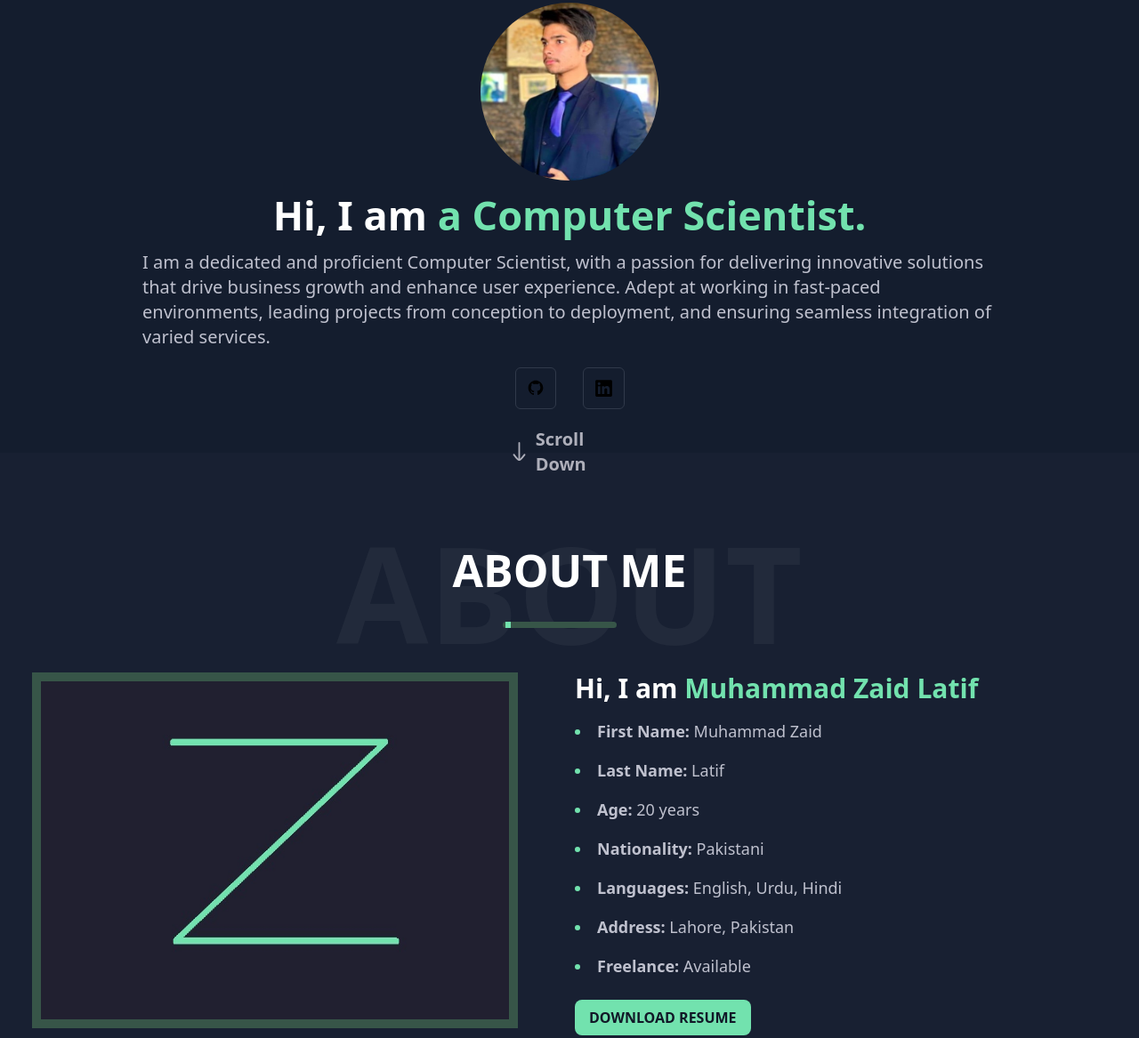
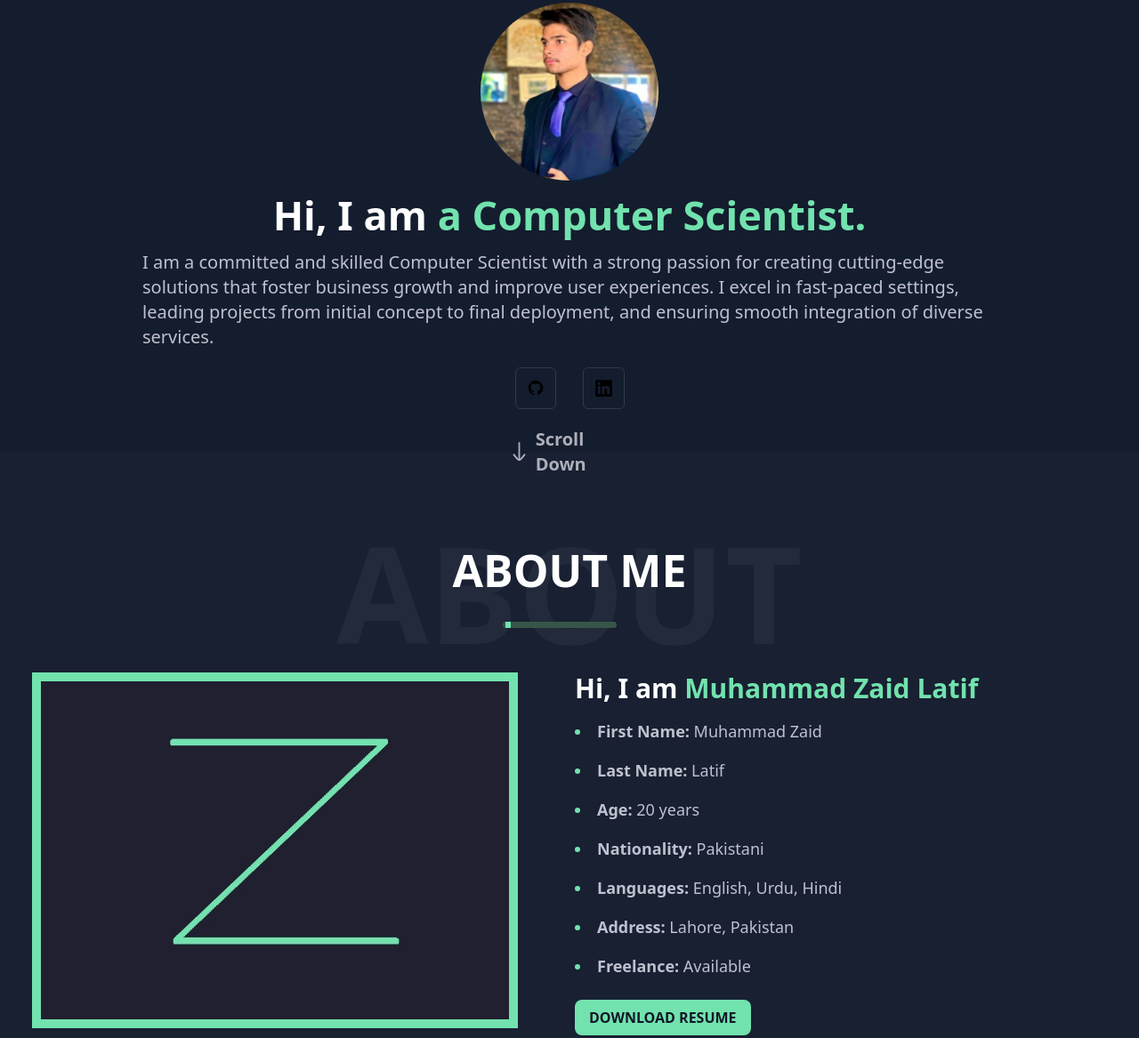
Before and after one commit to zzayd30/Portfolio-Practice, a website: page index.html in a window 1280 px wide. Shown: the part 81-1248 px from the top of the page at 89% size. Drawn offline with nearby package versions, Linux system fonts and the light colour scheme.

Commit message:
Updated Border Color

```diff
--- a/index.html
+++ b/index.html
@@ -79,10 +79,7 @@
             </div>
         </div>
         <div class="para flex justify-center">
-            <p class="text-xl text-[#bfc1ce] pt-[5px] w-[75%]">I am a dedicated and proficient Computer Scientist, with
-                a passion for delivering innovative solutions that drive business growth and enhance user experience.
-                Adept at working in fast-paced environments, leading projects from conception to deployment, and
-                ensuring seamless integration of varied services.</p>
+            <p class="text-xl text-[#bfc1ce] pt-[5px] w-[75%]">I am a committed and skilled Computer Scientist with a strong passion for creating cutting-edge solutions that foster business growth and improve user experiences. I excel in fast-paced settings, leading projects from initial concept to final deployment, and ensuring smooth integration of diverse services.</p>
         </div>
         <div class="links flex justify-center mt-[20px]">
             <div id="Git"
@@ -122,7 +119,7 @@
         <div class="about flex">
             <div class="pic ml-9 mt-[50px]">
                 <img src="images/Z.jpg" alt="Profile Picture"
-                    class="w-[70%] h-[400px] border-[10px] border-[#375548]">
+                    class="w-[70%] h-[400px] border-[10px] border-[#72e2ae]">
             </div>
             <div class="info mt-[50px] ml-[-170px]">
                 <div class="main-text"><span class="text-3xl font-bold">Hi, I am</span><span
```
Also changed, not shown: src/output.css.
